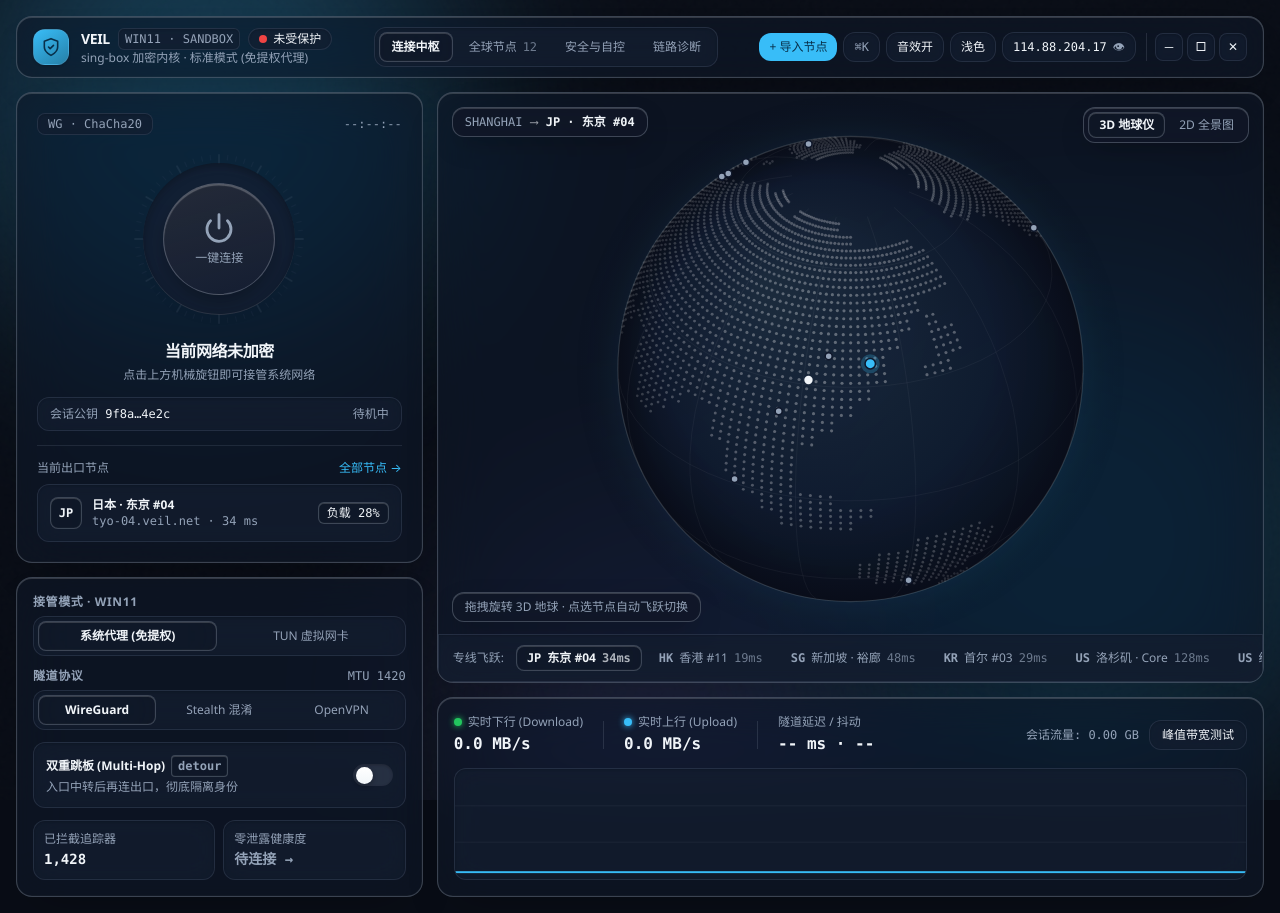
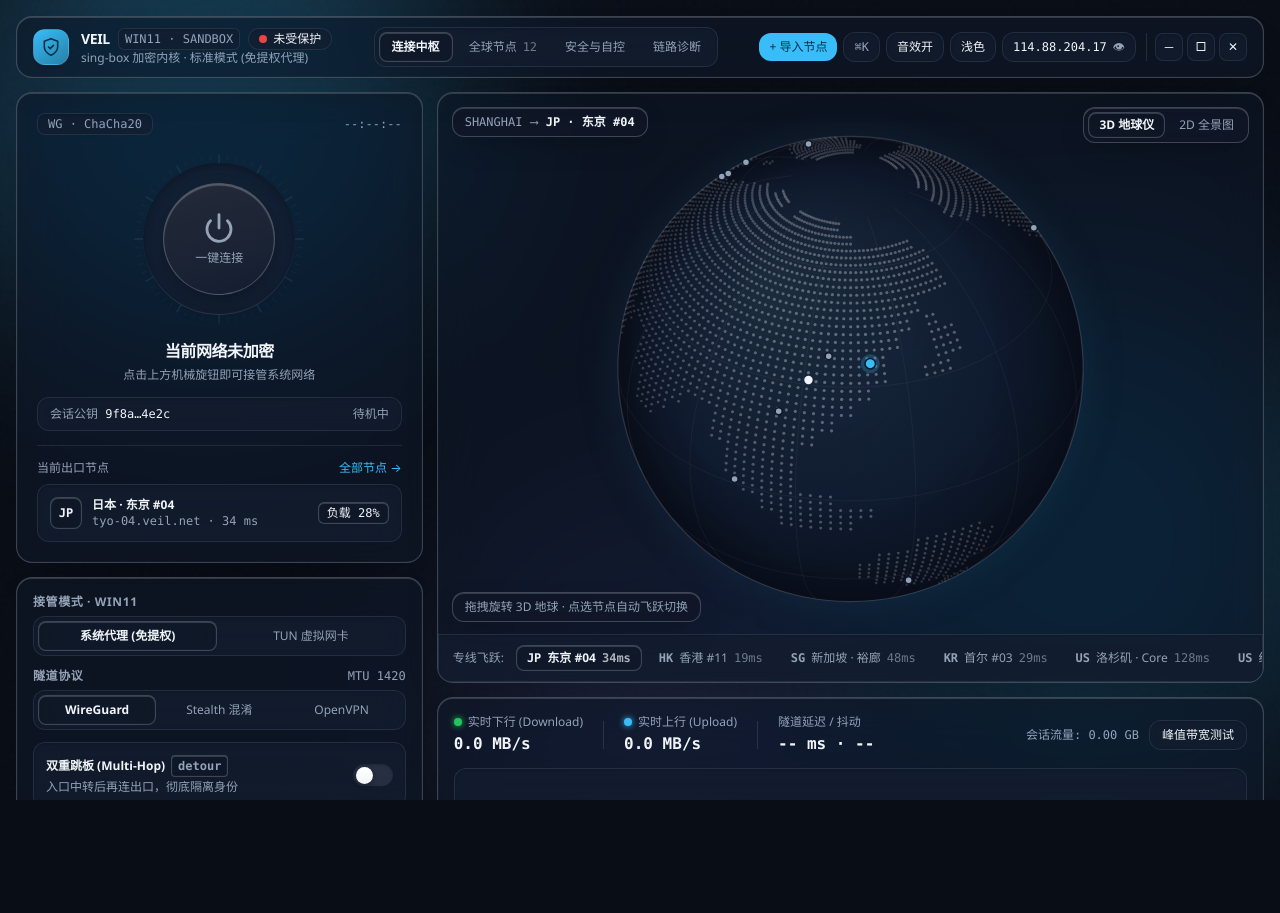
Before and after one commit to ayyub11289/newvpn, a React (Vite) app: page / in a window 1280 px wide. After the commit the page ends 800 px from the top, so only its background shows below. Built offline with nearby package versions, Linux system fonts and the light colour scheme.

Commit message:
fix(ui): pin top window titlebar header with independent scrollable viewport

```diff
--- a/src/App.tsx
+++ b/src/App.tsx
@@ -370,7 +370,7 @@ export const App: React.FC = () => {
   );
 
   return (
-    <div className="min-h-screen p-3 md:p-4 relative overflow-x-hidden">
+    <div className="h-screen overflow-hidden flex flex-col relative">
       {/* Ambient Atmospheric Refraction Orbs */}
       <div aria-hidden="true" className="fixed inset-0 pointer-events-none overflow-hidden z-0">
         <div
@@ -395,8 +395,9 @@ export const App: React.FC = () => {
         <div className="noise-overlay absolute inset-0" />
       </div>
 
-      {/* Main Window Shell */}
-      <div className="relative z-10 max-w-7xl mx-auto flex flex-col gap-3.5">
+      {/* Fixed Top Window TitleBar */}
+      <div className="relative z-30 shrink-0 px-3 md:px-4 pt-3 md:pt-4 pb-2">
+        <div className="max-w-7xl mx-auto">
           <TitleBar
             tab={tab}
             onTabChange={(t) => {
@@ -435,7 +436,12 @@ export const App: React.FC = () => {
             capabilities={capabilities}
             nodeCount={nodes.length}
           />
+        </div>
+      </div>
 
+      {/* Independent Scrollable Content Viewport */}
+      <div className="relative z-10 flex-1 min-h-0 overflow-y-auto px-3 md:px-4 pt-1.5 pb-4">
+        <div className="max-w-7xl mx-auto flex flex-col gap-3.5">
           {tab === 'overview' && (
           <main className="grid grid-cols-1 lg:grid-cols-12 gap-3.5 items-stretch">
             <PowerDial
@@ -591,6 +597,7 @@ export const App: React.FC = () => {
           />
         )}
         </div>
+      </div>
 
       <CommandPalette
         open={cmdkOpen}
```
Lines whose indentation alone changed are shown as unchanged.
